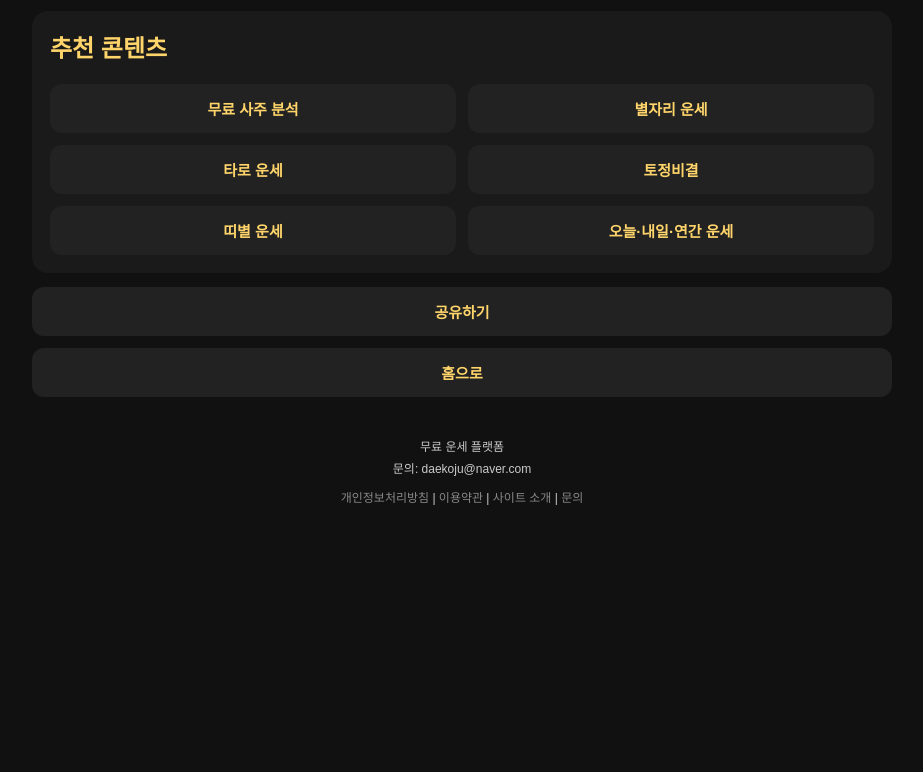
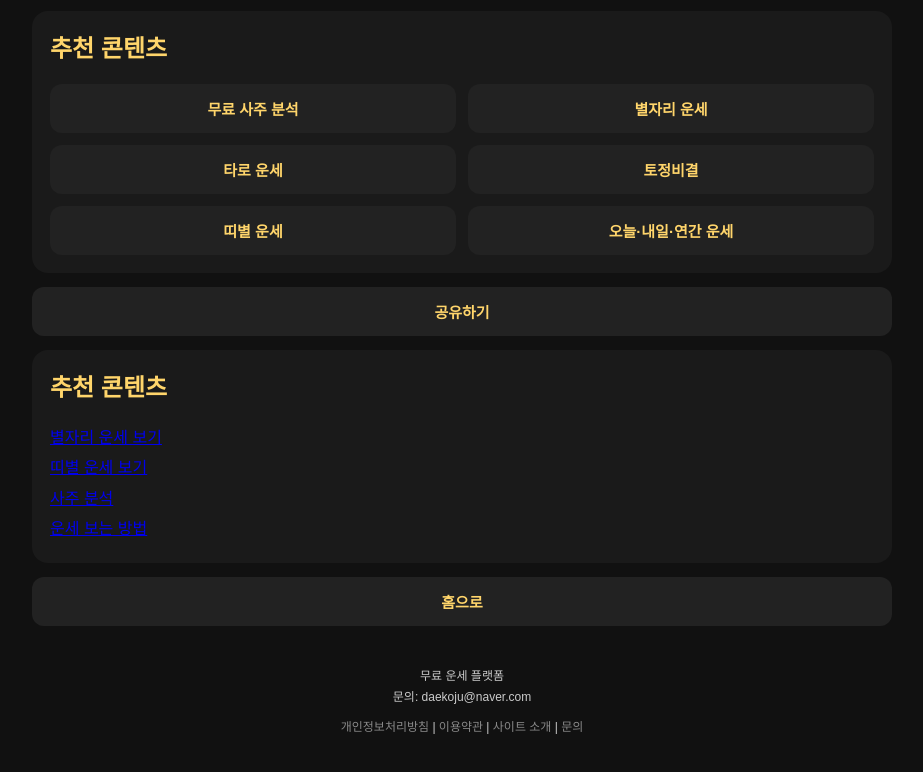
Before and after one commit to dananum-25/fortune-cash, a website: page public/fortune-guide.html in a window 1280 px wide. Shown: the part 1583-2355 px from the top of the page, without its empty margins (178-1101 px from the left). Before the commit the page ends 2137 px from the top, so only its background shows below. Drawn offline with Linux system fonts and the light colour scheme.

Commit message:
Update fortune-guide.html

```diff
--- a/public/fortune-guide.html
+++ b/public/fortune-guide.html
@@ -204,7 +204,18 @@ footer a{
   </div>
 
   <button class="action-btn" id="shareBtn" type="button">공유하기</button>
-  <a class="action-link" href="/">홈으로</a>
+  <div class="card">
+<h2>추천 콘텐츠</h2>
+
+<p>
+<a href="/pages/star/index.html">별자리 운세 보기</a><br>
+<a href="/pages/zodiac/zodiac.html">띠별 운세 보기</a><br>
+<a href="/pages/saju/saju.html">사주 분석</a><br>
+<a href="/fortune-guide.html">운세 보는 방법</a>
+</p>
+</div>
+
+<a class="action-link" href="/">홈으로</a>
 
   <footer>
     <div>무료 운세 플랫폼</div>
```
